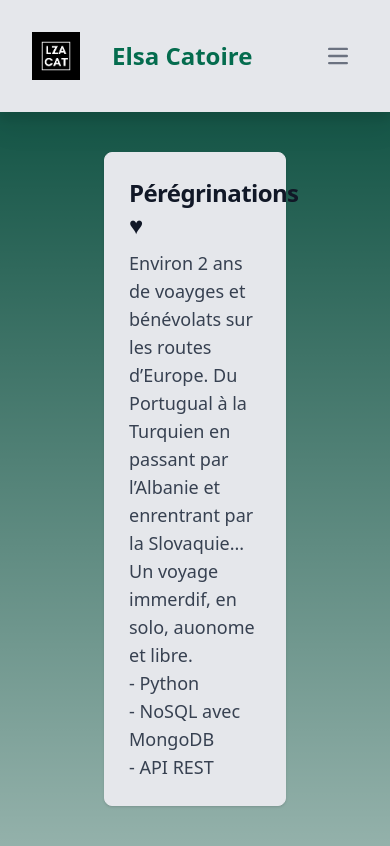
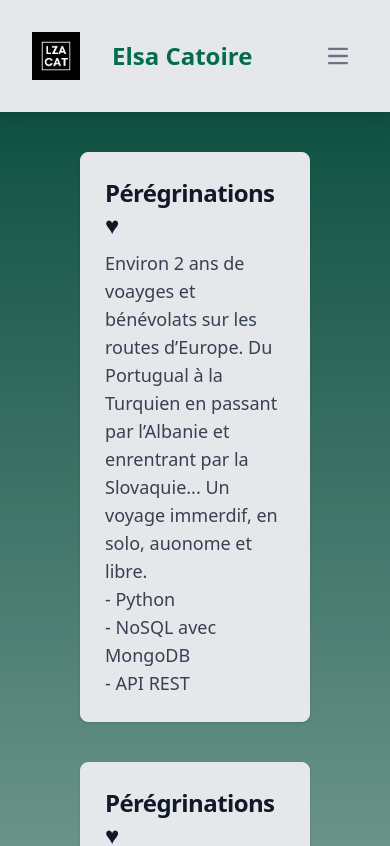
Before and after one commit to elsacatoire/blog-next, a Next.js app: page /voyages in a window 390 px wide. Shown: the top 846 px of the page. Built offline with nearby package versions, Linux system fonts and the light colour scheme.

Commit message:
hormonize thanks to layout

```diff
--- a/app/contact/page.tsx
+++ b/app/contact/page.tsx
@@ -2,7 +2,7 @@ import Link from "next/link"
 
 export default function Contact() {
     return (
-        <main className="px-6 mb-10 mt-10 mr-20 ml-20">
+        <main>
             <div className="p-20 text-lg text-left block max-w-m text-gray-900 bg-gray-200 border border-gray-200 rounded-lg shadow  dark:bg-gray-800 dark:border-gray-700 dark:hover:bg-gray-700">
 
                 <h5 className="text-center mb-2 text-2xl font-bold tracking-tight text-gray-900 dark:text-white">
--- a/app/layout.tsx
+++ b/app/layout.tsx
@@ -7,7 +7,7 @@ import Footer from './components/Footer'
 const inter = Inter({ subsets: ['latin'] })
 
 export const metadata: Metadata = {
-  title: 'Elsa',
+  title: 'Elsa Catoire',
   description: 'writting and projects',
 }
 
@@ -20,7 +20,10 @@ export default function RootLayout({
     <html lang="en">
       <body className="bg-green-900 dark:bg-slate-700 text-gray-200">
         <Navbar />
-        {children}
+        <main className="px-20 py-10 md:px-5 md:py-5 max-w-screen-lg mx-auto">
+          {children}
+        </main>
+
         <Footer />
       </body>
     </html>
--- a/app/page.tsx
+++ b/app/page.tsx
@@ -6,8 +6,8 @@ import Link from "next/link";
 
 export default function Home() {
   return (
-    <main className="px-6 mb-10 mt-10 mr-20 ml-20">
-      <div className="mt-10 text-lg text-left block p-10 text-gray-900 bg-gray-200 border border-gray-200 rounded-lg shadow  dark:bg-gray-800 dark:border-gray-700 dark:hover:bg-gray-700">
+    <main>
+      <div className="text-lg text-left block p-10 text-gray-900 bg-gray-200 border border-gray-200 rounded-lg shadow  dark:bg-gray-800 dark:border-gray-700 dark:hover:bg-gray-700">
         <div className="flex flex-col-reverse md:flex-row md:space-x-8 items-start">
           <div className="md:w-2/3 md:order-1 ml-5">
             <h5 className="text-center mb-2 text-2xl font-bold tracking-tight text-gray-900 dark:text-white">
@@ -73,8 +73,6 @@ export default function Home() {
           <Post2 />
         </div>
       </div>
-
-
     </main >
   )
 }
--- a/app/posts/page.tsx
+++ b/app/posts/page.tsx
@@ -2,7 +2,7 @@ import Posts from "../components/Posts"
 
 export default function PostsPage() {
     return (
-        <main className="px-6 ml-20 mr-20 mb-10">
+        <main>
             <div className="mt-10 text-lg text-left block max-w-m p-6 text-gray-900 bg-gray-200 border border-gray-200 rounded-lg shadow  dark:bg-gray-800 dark:border-gray-700 dark:hover:bg-gray-700">
                 <h5 className="mt-10 text-center mb-2 text-2xl font-bold tracking-tight text-gray-900 dark:text-white">
                     Parfois je pense, parfois j&apos;écris, parfois je rien
--- a/app/presentation/page.tsx
+++ b/app/presentation/page.tsx
@@ -2,8 +2,8 @@ import MyProfilePic from "../components/MyProfilePic"
 
 export default function Présentation() {
     return (
-        <main className="px-6 ml-20 mr-20 mb-10">
-            <div className="mt-10 text-lg text-left block max-w-m p-6 text-gray-900 bg-gray-200 border border-gray-200 rounded-lg shadow  dark:bg-gray-800 dark:border-gray-700 dark:hover:bg-gray-700">
+        <main >
+            <div className="text-lg text-left block max-w-m p-6 text-gray-900 bg-gray-200 border border-gray-200 rounded-lg shadow  dark:bg-gray-800 dark:border-gray-700 dark:hover:bg-gray-700">
                 <div className="flex flex-wrap mt-5">
                     <div className="md:w-2/3 md:order-1 pr-12">
                         <h5 className="mb-2 text-2xl font-bold tracking-tight text-gray-900 dark:text-white">En savoir un petit peu plus sur moi 👋&nbsp;</h5>
--- a/app/projets/page.tsx
+++ b/app/projets/page.tsx
@@ -3,7 +3,7 @@ import ProjectPosts from "../components/ProjectPosts"
 
 export default function Projects() {
     return (
-        <main className="px-6 ml-20 mr-20 mb-10">
+        <main>
             <div className="mt-10 text-lg text-left block max-w-m p-6 text-gray-900 bg-gray-200 border border-gray-200 rounded-lg shadow  dark:bg-gray-800 dark:border-gray-700 dark:hover:bg-gray-700">
                 <h5 className="mt-10 text-center mb-2 text-2xl font-bold tracking-tight text-gray-900 dark:text-white">
                     Mes projets d&rsquo;apprentissage
--- a/app/voyages/page.tsx
+++ b/app/voyages/page.tsx
@@ -2,8 +2,15 @@ import Gallery from "../components/Gallery";
 
 export default function Voyages() {
     return (
-        <main className="px-6 mb-10 mt-10 mr-20 ml-20">
-            <div className="mb-10 text-lg text-left block max-w-m p-6 text-gray-900 bg-gray-200 border border-gray-200 rounded-lg shadow  dark:bg-gray-800 dark:border-gray-700 dark:hover:bg-gray-700">
+        <main>
+            <div className="text-lg text-left block max-w-m p-6 text-gray-900 bg-gray-200 border border-gray-200 rounded-lg shadow  dark:bg-gray-800 dark:border-gray-700 dark:hover:bg-gray-700">
+                <h5 className="mb-2 text-2xl font-bold tracking-tight text-gray-900 dark:text-white">Pérégrinations &#9829;</h5>
+                <p className="font-normal text-gray-700 dark:text-gray-400">Environ 2 ans de voayges et bénévolats sur les routes d&rsquo;Europe. Du Portugual à la Turquien en passant par l&rsquo;Albanie et enrentrant par la Slovaquie... Un voyage immerdif, en solo, auonome et libre.</p>
+                <p className="font-normal text-gray-700 dark:text-gray-400">- Python</p>
+                <p className="font-normal text-gray-700 dark:text-gray-400">- NoSQL avec MongoDB</p>
+                <p className="font-normal text-gray-700 dark:text-gray-400">- API REST</p>
+            </div>
+            <div className="mt-10 text-lg text-left block max-w-m p-6 text-gray-900 bg-gray-200 border border-gray-200 rounded-lg shadow  dark:bg-gray-800 dark:border-gray-700 dark:hover:bg-gray-700">
                 <h5 className="mb-2 text-2xl font-bold tracking-tight text-gray-900 dark:text-white">Pérégrinations &#9829;</h5>
                 <p className="font-normal text-gray-700 dark:text-gray-400">Environ 2 ans de voayges et bénévolats sur les routes d&rsquo;Europe. Du Portugual à la Turquien en passant par l&rsquo;Albanie et enrentrant par la Slovaquie... Un voyage immerdif, en solo, auonome et libre.</p>
                 <p className="font-normal text-gray-700 dark:text-gray-400">- Python</p>
```
